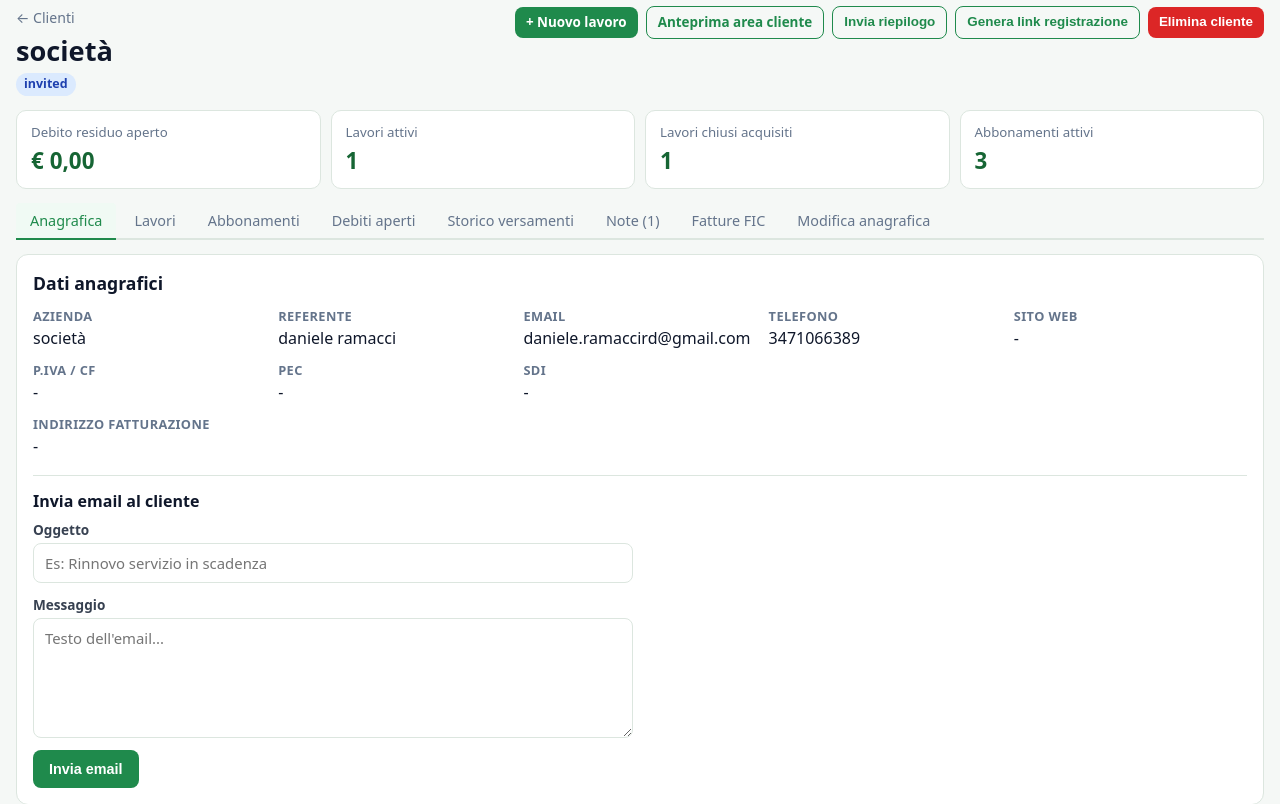
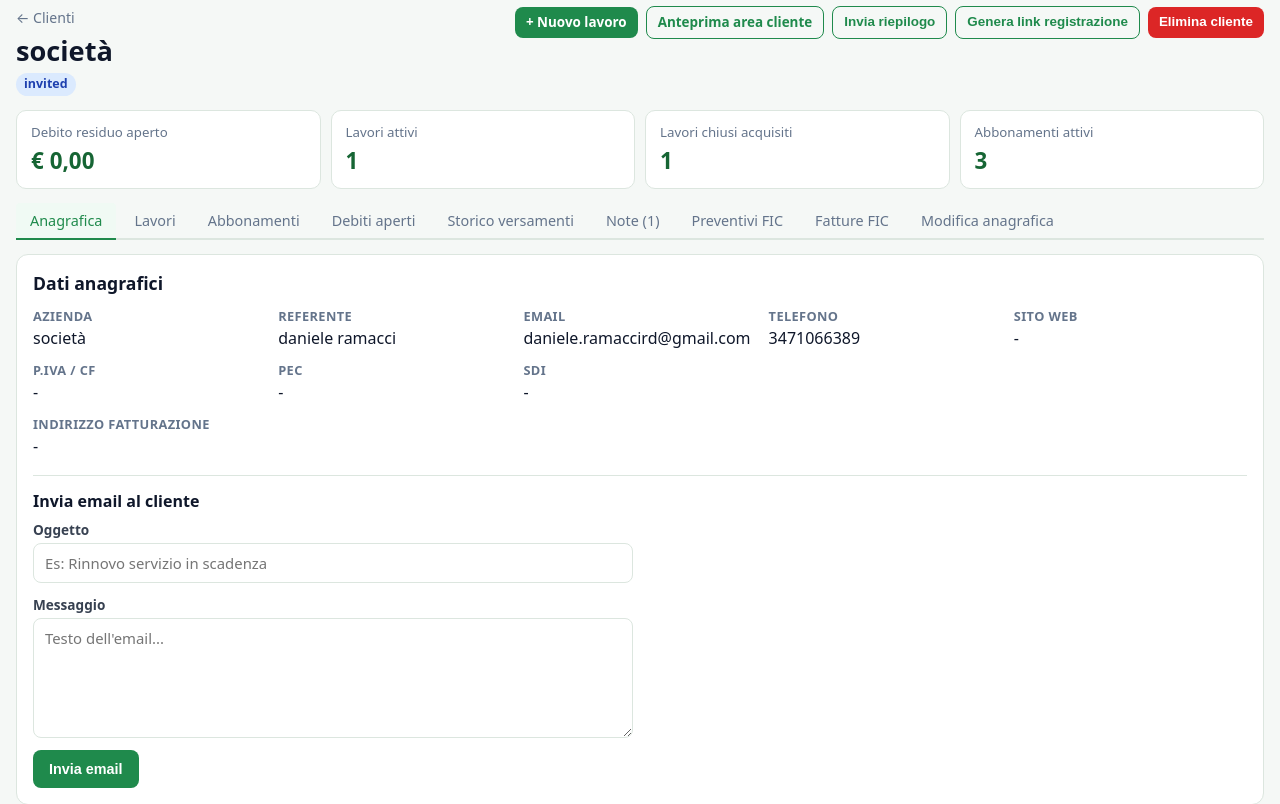
Before and after one commit to DanieleRamacci/sito-easydigital, a Flask app: template manager-flask/templates/customer_detail.html in a window 1280 px wide. Shown: the part 63-867 px from the top of the page. Run offline with Flask 3, Linux system fonts and the light colour scheme; tables that the repository leaves empty hold one stand-in row (values such as "Sample post"); the template is opened without the code that fills it: values that come from a table or form of the project are taken from there, most other values are stand-ins (such as "Sample title", 1, 10 or a date in 2020); some libraries are stand-ins or nearby versions.

Commit message:
fix fatture in preventivi

```diff
--- a/manager-flask/eda_manager/views/web.py
+++ b/manager-flask/eda_manager/views/web.py
@@ -1139,6 +1139,7 @@ def fic_importa_singolo():
         if customer:
             customer.fic_entity_id = fic_entity_id
             db.session.commit()
+        return redirect("/gestionale/clienti")
     elif action == "import":
         company = (request.form.get("name") or "").strip()
         vat = (request.form.get("vat_number") or "").strip()
@@ -1165,7 +1166,7 @@ def fic_importa_singolo():
             db.session.add(new_customer)
         db.session.commit()
 
-    return redirect("/gestionale/fic/importa-clienti")
+    return redirect("/gestionale/clienti")
 
 
 @bp.post("/gestionale/lavori/<int:job_id>/fic-preventivo")
@@ -1201,22 +1202,47 @@ def fic_scollega_lavoro(job_id: int):
     return redirect(f"/gestionale/lavori/{job_id}")
 
 
+@bp.get("/gestionale/clienti/<int:customer_id>/fic-preventivi")
+@require_admin
+def fic_preventivi(customer_id: int):
+    """HTMX: load FIC quotes for a customer, enriched with linked job info."""
+    from ..services.fic import fic_enabled, get_documents_by_type
+    customer = Customer.query.get_or_404(customer_id)
+
+    if not fic_enabled():
+        return render_template("partials/fic_preventivi.html",
+                               customer=customer, docs=[], error=None, not_configured=True)
+    if not customer.fic_entity_id:
+        return render_template("partials/fic_preventivi.html",
+                               customer=customer, docs=[], error=None, not_linked=True)
+
+    docs, error = get_documents_by_type(customer.fic_entity_id, "quote")
+
+    # Enrich each quote with the linked job (if any)
+    jobs_by_fic = {j.fic_document_id: j for j in customer.jobs if j.fic_document_id}
+    for d in docs:
+        d["linked_job"] = jobs_by_fic.get(d["id"])
+
+    return render_template("partials/fic_preventivi.html",
+                           customer=customer, docs=docs, error=error,
+                           not_configured=False, not_linked=False)
+
+
 @bp.get("/gestionale/clienti/<int:customer_id>/fic-fatture")
 @require_admin
 def fic_fatture(customer_id: int):
-    """HTMX: load unpaid FIC invoices/proforma for a customer (lazy)."""
-    from ..services.fic import fic_enabled, get_unpaid_documents
+    """HTMX: load unpaid FIC invoices for a customer (lazy)."""
+    from ..services.fic import fic_enabled, get_documents_by_type
     customer = Customer.query.get_or_404(customer_id)
 
     if not fic_enabled():
         return render_template("partials/fic_invoices.html",
                                customer=customer, docs=[], error=None, not_configured=True)
-
     if not customer.fic_entity_id:
         return render_template("partials/fic_invoices.html",
                                customer=customer, docs=[], error=None, not_linked=True)
 
-    docs, error = get_unpaid_documents(customer.fic_entity_id)
+    docs, error = get_documents_by_type(customer.fic_entity_id, "invoice", only_unpaid=True)
     return render_template("partials/fic_invoices.html",
                            customer=customer, docs=docs, error=error,
                            not_configured=False, not_linked=False)
--- a/manager-flask/templates/customer_detail.html
+++ b/manager-flask/templates/customer_detail.html
@@ -55,7 +55,8 @@
   <a class="tab-link" href="#sec-debiti" onclick="showTab(event,'sec-debiti')">Debiti aperti</a>
   <a class="tab-link" href="#sec-versamenti" onclick="showTab(event,'sec-versamenti')">Storico versamenti</a>
   <a class="tab-link" href="#sec-note" onclick="showTab(event,'sec-note')">Note ({{ note_list|length }})</a>
-  <a class="tab-link" href="#sec-fic" onclick="showTab(event,'sec-fic')">Fatture FIC</a>
+  <a class="tab-link" href="#sec-preventivi" onclick="showTab(event,'sec-preventivi')">Preventivi FIC</a>
+  <a class="tab-link" href="#sec-fatture" onclick="showTab(event,'sec-fatture')">Fatture FIC</a>
   <a class="tab-link" href="#sec-modifica" onclick="showTab(event,'sec-modifica')">Modifica anagrafica</a>
 </div>
 
@@ -348,10 +349,10 @@
   {% endif %}
 </section>
 
-<!-- Fatture FIC -->
-<section id="sec-fic" class="card tab-section">
+<!-- Preventivi FIC -->
+<section id="sec-preventivi" class="card tab-section">
   <div class="section-header">
-    <h2>Fatture FIC — da pagare</h2>
+    <h2>Preventivi FIC</h2>
     {% if customer.fic_entity_id %}
     <form method="POST" action="/gestionale/clienti/{{ customer.id }}/fic-scollega"
       onsubmit="return confirm('Scollegare questo cliente da FattureInCloud?')" style="display:inline;">
@@ -359,14 +360,23 @@
     </form>
     {% endif %}
   </div>
+  {% if customer.fic_entity_id %}
+  <p style="font-size:.83rem;color:#6b7280;margin:0 0 12px;">Cliente FIC — ID <strong>{{ customer.fic_entity_id }}</strong></p>
+  {% endif %}
+  <div id="fic-preventivi-content"
+    hx-get="/gestionale/clienti/{{ customer.id }}/fic-preventivi"
+    hx-trigger="revealed"
+    hx-swap="innerHTML">
+    <p class="muted" style="font-size:.88rem;">Caricamento preventivi…</p>
+  </div>
+</section>
 
-  {% if customer.fic_entity_id %}
-  <p style="font-size:.83rem;color:#6b7280;margin:0 0 12px;">
-    Cliente FIC collegato — ID <strong>{{ customer.fic_entity_id }}</strong>
-  </p>
-  {% endif %}
-
-  <div id="fic-content"
+<!-- Fatture FIC -->
+<section id="sec-fatture" class="card tab-section">
+  <div class="section-header">
+    <h2>Fatture FIC — da pagare</h2>
+  </div>
+  <div id="fic-fatture-content"
     hx-get="/gestionale/clienti/{{ customer.id }}/fic-fatture"
     hx-trigger="revealed"
     hx-swap="innerHTML">
--- a/manager-flask/templates/job_detail.html
+++ b/manager-flask/templates/job_detail.html
@@ -99,7 +99,7 @@
   <a class="tab-btn" data-panel="panel-note" href="#panel-note" onclick="switchTab(event,'panel-note')">Note diario ({{ notes_list|length }})</a>
   <a class="tab-btn" data-panel="panel-debiti" href="#panel-debiti" onclick="switchTab(event,'panel-debiti')">Debiti</a>
   {% if fic_configured %}
-  <a class="tab-btn" data-panel="panel-fic" href="#panel-fic" onclick="switchTab(event,'panel-fic')">Fatture FIC</a>
+  <a class="tab-btn" data-panel="panel-fic" href="#panel-fic" onclick="switchTab(event,'panel-fic')">Preventivo FIC</a>
   {% endif %}
 </div>
 
@@ -210,10 +210,10 @@
   {% endif %}
 </div>
 
-<!-- Tab: FIC -->
+<!-- Tab: Preventivo FIC -->
 {% if fic_configured %}
 <div class="tab-panel card" id="panel-fic" style="display:none;">
-  <h2>FattureInCloud</h2>
+  <h2>Preventivo FIC</h2>
 
   {% if fic_doc_error %}
   <div style="background:#fef2f2;border:1px solid #fecaca;border-radius:8px;padding:12px 16px;font-size:.88rem;color:#991b1b;margin-bottom:14px;">
```
Also changed, not shown: manager-flask/eda_manager/services/fic.py (+44 -27 lines), manager-flask/templates/partials/fic_preventivi.html (added, +75 -0 lines).
